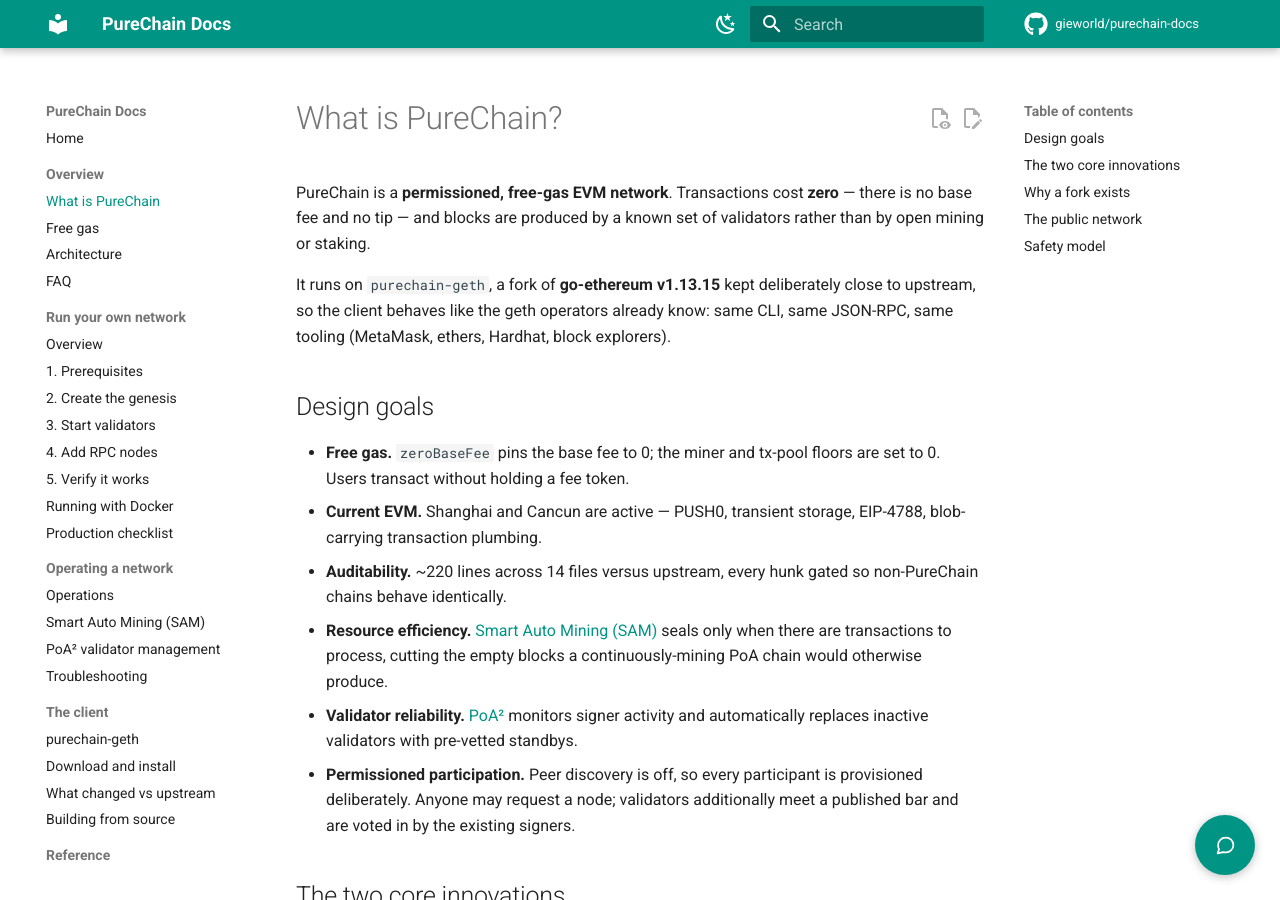
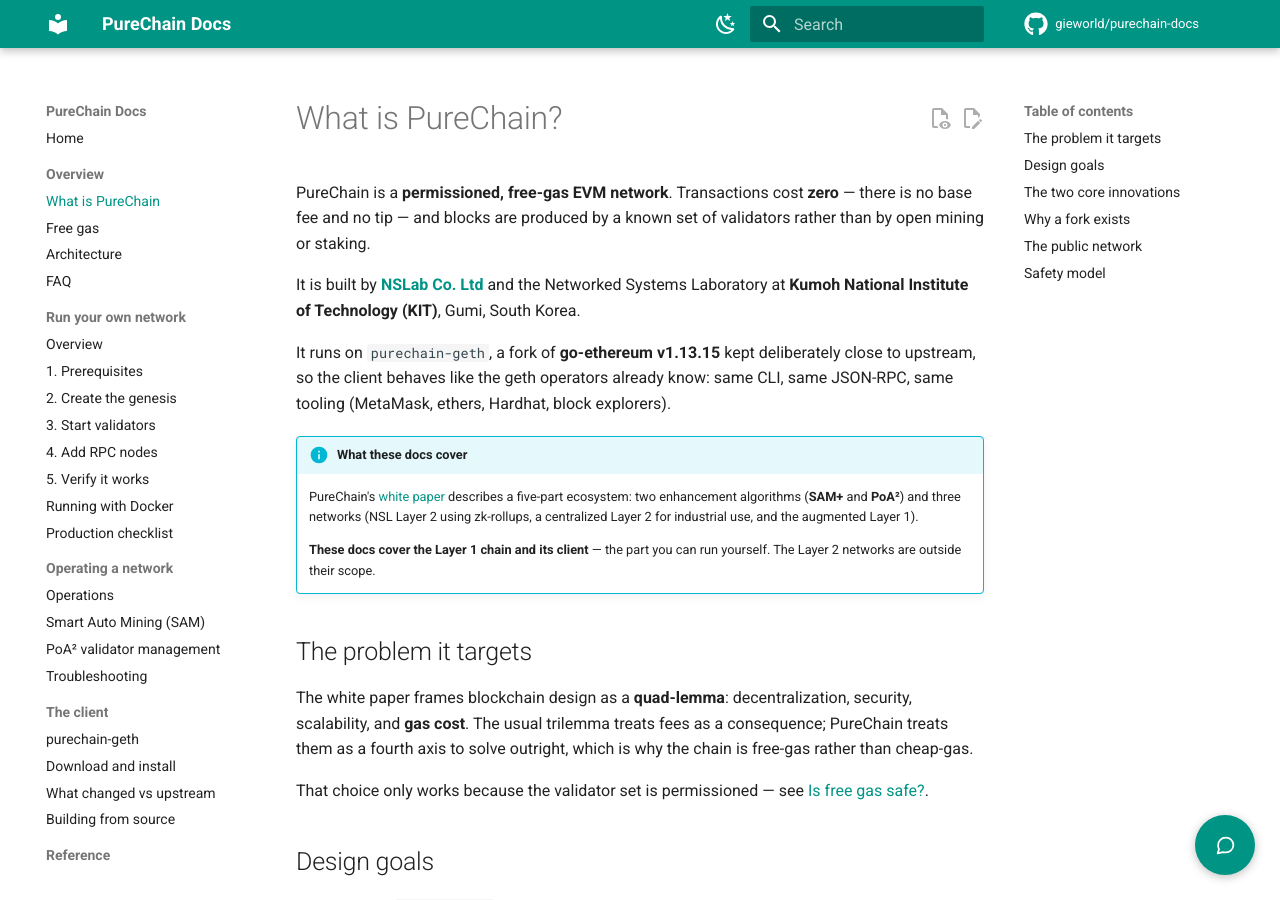
Before and after one commit to gieworld/purechain-docs, an MkDocs documentation site: the page built from docs/01-overview/what-is-purechain.md, in a window 1280 px wide and 900 px high. Built offline with MkDocs 1.6.1 and Material for MkDocs 9.7.7, drawn with Linux system fonts in a browser that asks for light colours; comment, search, counter and statistics services are not loaded.

Commit message:
Correct PureChain's attribution and scope from the white paper
The docs never said who builds PureChain, and described the Layer 1 as if it
were the whole thing.

- Attribution: NSLab Co. Ltd with the Networked Systems Laboratory at Kumoh
  National Institute of Technology.
- Scope: the white paper describes a five-part ecosystem — SAM+ and PoA²,
  plus three networks (NSL Layer 2 on zk-rollups, a centralized Layer 2, and
  the augmented Layer 1). These docs cover the Layer 1 and its client; the
  Layer 2 networks are out of scope. Said so explicitly rather than leaving
  readers to assume.
- Adds the white paper's own framing: a quad-lemma of decentralization,
  security, scalability and gas cost, which is why the chain is free-gas
  rather than cheap-gas.
- Flags a name collision. An unrelated PUF-based, ledger-free PureChain from
  KAIST, Kyung Hee University, ICTK Holdings and EpitomeCL shares the name and
  the search results, and has no miners or public ledger.

Co-Authored-By: Claude Opus 5 (1M context) <noreply@anthropic.com>
Claude-Session: https://claude.ai/code/session_01Q8DT8VMZJDGZxp2DbQSudo

```diff
--- a/docs/01-overview/what-is-purechain.md
+++ b/docs/01-overview/what-is-purechain.md
@@ -4,9 +4,31 @@ PureChain is a **permissioned, free-gas EVM network**. Transactions cost
 **zero** — there is no base fee and no tip — and blocks are produced by a known
 set of validators rather than by open mining or staking.
 
+It is built by **[NSLab Co. Ltd](https://nslab.tech/)** and the Networked Systems
+Laboratory at **Kumoh National Institute of Technology (KIT)**, Gumi, South Korea.
+
 It runs on `purechain-geth`, a fork of **go-ethereum v1.13.15** kept deliberately
 close to upstream, so the client behaves like the geth operators already know:
 same CLI, same JSON-RPC, same tooling (MetaMask, ethers, Hardhat, block explorers).
+
+!!! info "What these docs cover"
+    PureChain's [white paper](https://sites.google.com/view/nslabkorea/technical/purechain_white_paper)
+    describes a five-part ecosystem: two enhancement algorithms (**SAM+** and
+    **PoA²**) and three networks (NSL Layer 2 using zk-rollups, a centralized
+    Layer 2 for industrial use, and the augmented Layer 1).
+
+    **These docs cover the Layer 1 chain and its client** — the part you can run
+    yourself. The Layer 2 networks are outside their scope.
+
+## The problem it targets
+
+The white paper frames blockchain design as a **quad-lemma**: decentralization,
+security, scalability, and **gas cost**. The usual trilemma treats fees as a
+consequence; PureChain treats them as a fourth axis to solve outright, which is
+why the chain is free-gas rather than cheap-gas.
+
+That choice only works because the validator set is permissioned — see
+[Is free gas safe?](free-gas.md#is-free-gas-safe).
 
 ## Design goals
 
```
Also changed, not shown: docs/01-overview/faq.md (+11 -0 lines), docs/05-reference/research.md (+14 -4 lines).
